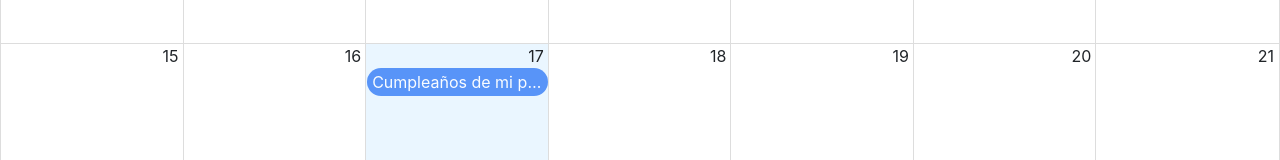
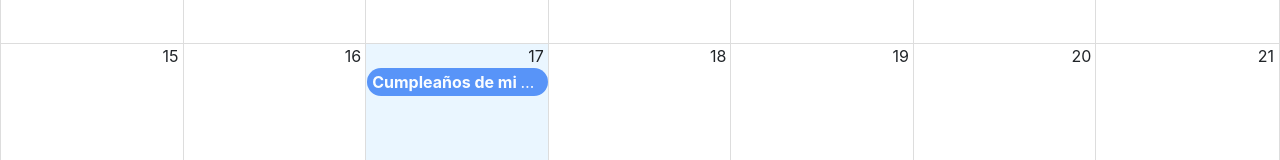
Before and after one commit to LuisChavezz/react-calendar, a React (Vite) app: page / in a window 1280 px wide. Shown: the part 365-525 px from the top of the page. Built offline with nearby package versions, Linux system fonts and the light colour scheme.

Commit message:
Componente del evento personalizado

```diff
--- /dev/null
+++ b/src/calendar/components/CalendarEvent.jsx
@@ -0,0 +1,12 @@
+
+
+export const CalendarEvent = ({ event }) => {
+
+  const { title, user } = event
+
+  return (
+    <>
+      <span><strong>{`${title} `}</strong>{user.name}</span>
+    </>
+  )
+}
--- a/src/calendar/index.js
+++ b/src/calendar/index.js
@@ -1,2 +1,6 @@
+// PAGES
 export * from './pages/CalendarPage'
+
+// Components
+export * from './components/CalendarEvent'
 export * from './components/Navbar'
--- a/src/calendar/pages/CalendarPage.jsx
+++ b/src/calendar/pages/CalendarPage.jsx
@@ -4,7 +4,7 @@
 import { localizer, getMessagesES } from '../../helpers'
 
 // components
-import { Navbar } from "../"
+import { Navbar, CalendarEvent } from "../"
 
 const events = [
   {
@@ -23,7 +23,6 @@
 export const CalendarPage = () => {
 
   const eventStyleGetter = (event, start, end, isSelected) => {
-    console.log({event, start, end, isSelected})
 
     const style = {
       backgroundColor: '#347CF7',
@@ -46,6 +45,9 @@
         events={ events }
         messages={ getMessagesES() }
         eventPropGetter={ eventStyleGetter }
+        components={{
+          event: CalendarEvent
+        }}
         startAccessor="start"
         endAccessor="end"
         style={{ height: 'calc( 100vh - 80px )' }}
```
